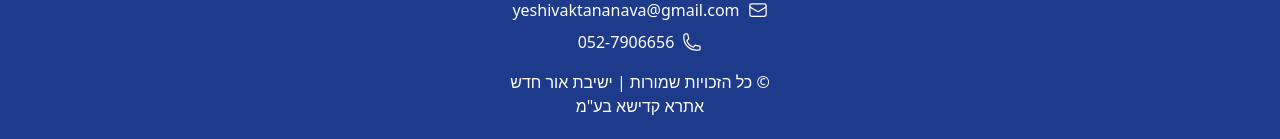
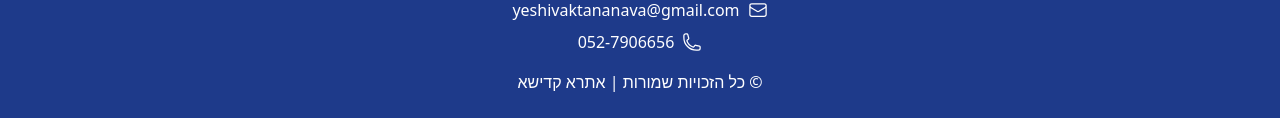
Before and after one commit to eitanyt/ysknave, a React (Vite) app: page / in a window 1280 px wide. Shown: the part 890-1029 px from the top of the page. After the commit the page ends 1008 px from the top, so only its background shows below. Built offline with nearby package versions, Linux system fonts and the light colour scheme.

Commit message:
Update footer contact information and change background image on Home page

```diff
--- a/src/App.jsx
+++ b/src/App.jsx
@@ -48,8 +48,7 @@ function App() {
                 <a href="tel:0527906656" className="hover:text-blue-200">052-7906656</a>
               </div>
             </div>
-            <p>&copy; כל הזכויות שמורות | ישיבת אור חדש</p>
-            <p>אתרא קדישא בע"מ</p>
+            <p>&copy; כל הזכויות שמורות | <a href="tel:0546286423" className="hover:text-blue-200">אתרא קדישא</a></p>
           </div>
         </footer>
       </div>
--- a/src/pages/Home.jsx
+++ b/src/pages/Home.jsx
@@ -4,7 +4,7 @@ function Home() {
     return (
       <div className="min-h-screen bg-cover bg-center bg-no-repeat relative"
            style={{
-             backgroundImage: "url('/20240924_220955.JPG')",
+             backgroundImage: "url('/img_1.JPG')",
            }}>
         {/* שכבה כהה חצי שקופה מעל התמונה (אופציונלי) */}
         <div className="absolute inset-0 bg-black/30"></div>
```
Also changed, not shown: 1 other file (tests, documents, lock files or other folders).
